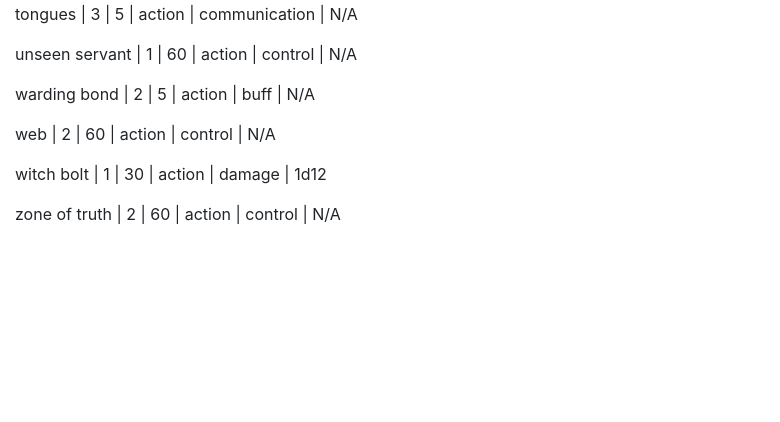
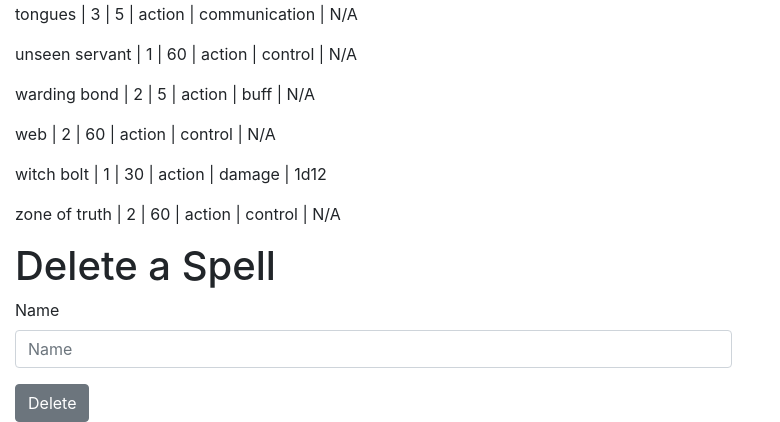
Before and after one commit to Patrick-Doran/DDChar-database, a Django app: page /spells/ in a window 1280 px wide. Shown: the part 4868-5290 px from the top of the page, without its empty margins (0-780 px from the left). Before the commit the page ends 5092 px from the top, so only its background shows below. Run offline with Django 3.2, Linux system fonts and the light colour scheme; data comes from the database, SQL or seed files in the repository; some libraries are stand-ins or nearby versions.

Commit message:
added delete function

```diff
--- a/DDCharDatabase/DDChar/templates/DDChar/spells.html
+++ b/DDCharDatabase/DDChar/templates/DDChar/spells.html
@@ -42,7 +42,23 @@
                                 <label>Die</label>
                                 <input id="die" type="text" class="form-control" placeholder="Die" name="sp_die" value="{{ sp_die }}">
                             </div>
-                            <button class="btn btn-secondary" type="submit">Create</button>
+                            <button class="btn btn-secondary" type="submit" name='createbtn'>Create</button>
+                        </form>
+                    </div>
+                </div>
+            </div>
+            <div class="container-fluid">
+                <div class="row">
+                    <div class="col-sm-7">
+                        <h1>Delete a Spell</h1>
+                        <form method="POST" action="/spells/">
+                            {% csrf_token %}
+                            {{ form }}
+                            <div class="form-group">
+                                <label>Name</label>
+                                <input id="name" type="text" class="form-control" placeholder="Name" name="sp_name" value="{{ sp_name }}">
+                            </div>
+                            <button class="btn btn-secondary" type="submit" name='deletebtn'>Delete</button>
                         </form>
                     </div>
                 </div>
--- a/DDCharDatabase/DDChar/views.py
+++ b/DDCharDatabase/DDChar/views.py
@@ -17,11 +17,17 @@ def index(request):
 def spells(request):
     print("Rendered spells")
     if request.method == "POST":
-        print("POST Success")
-        form = spellForm(request.POST or None)
-        if form.is_valid():
-            print("SAVE")
-            form.save()
+        if 'createbtn' in request.POST:
+            print("POST Success")
+            form = spellForm(request.POST or None)
+            if form.is_valid():
+                print("SAVE")
+                form.save()
+        if 'deletebtn' in request.POST:
+            condition = request.POST['sp_name']
+            if Spell.objects.filter(sp_name = condition).exists():
+                entry = Spell.objects.get(sp_name = condition)
+                entry.delete()
     all_spells = Spell.objects.raw('''
         SELECT *
         FROM spell
```
